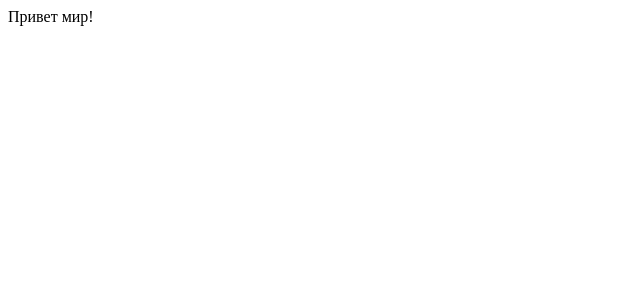
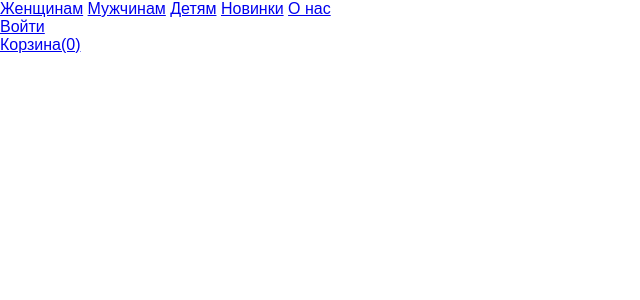
Before and after one commit to damarrus/project0408, a PHP site: page /templates/header.php in a window 1280 px wide. Before the commit the part shown is almost empty. Shown: the top 300 px of the page, without its empty margins (0-640 px from the left). Run offline with PHP 8.4, Linux system fonts and the light colour scheme.

Commit message:
Добавил header

```diff
--- /dev/null
+++ b/css/header.css
@@ -0,0 +1,11 @@
+*{
+    margin: 0;
+    padding: 0;
+    border: 0;
+    font-family: Arial, Helvetica, sans-serif;
+
+}
+
+.wrapper {
+    width: 1200px;
+}
--- a/templates/header.php
+++ b/templates/header.php
@@ -4,9 +4,30 @@
     <meta charset="UTF-8">
     <meta name="viewport" content="width=device-width, initial-scale=1.0">
     <meta http-equiv="X-UA-Compatible" content="ie=edge">
-    <title>Document</title>
+    <link rel="stylesheet" href="../css/header.css">
+    <title>Главная</title>
 </head>
 <body>
-    Привет мир!
+<body>
+
+        <div class="wrapper">
+            <div class="header">
+                <div class="logo">
+                    <a class="logo1"href="#"></a>
+                </div>
+                <div class="navigation">
+                    <a href="#">Женщинам</a>
+                    <a href="#">Мужчинам</a>
+                    <a href="#">Детям</a>
+                    <a href="#">Новинки</a>
+                    <a href="#">О нас</a>
+                </div>
+                <div class="enter"></div>
+                    <a href="#">Войти</a>
+                <div class="busket"></div>
+                    <a href="#">Корзина(0)</a>
+
+            </div>
+        </div>
 </body>
 </html>
```
